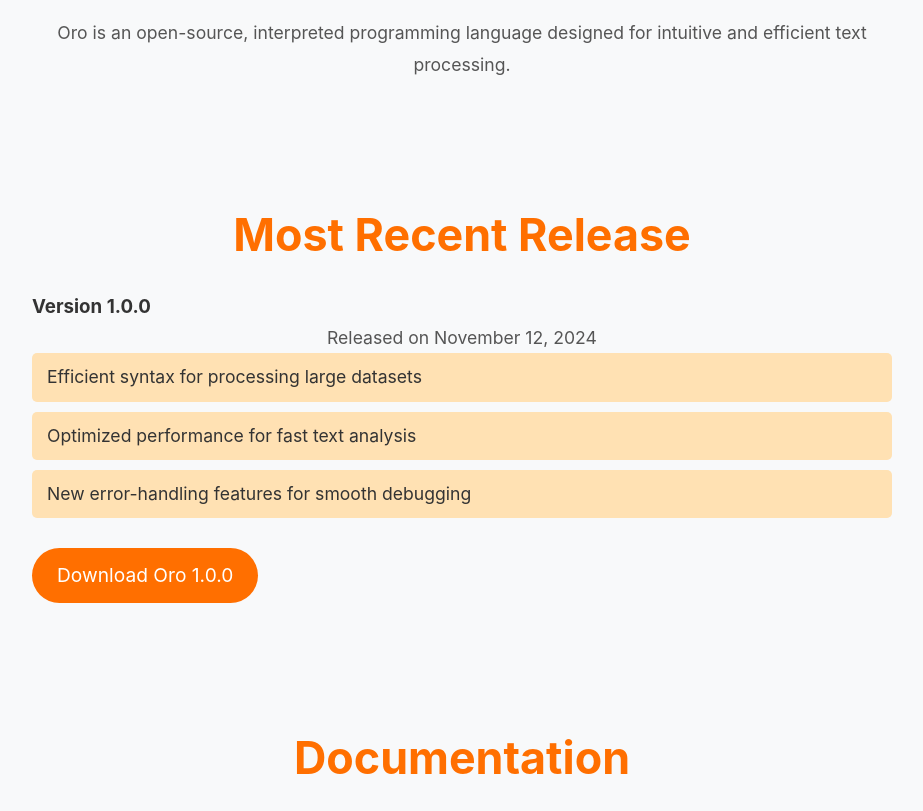
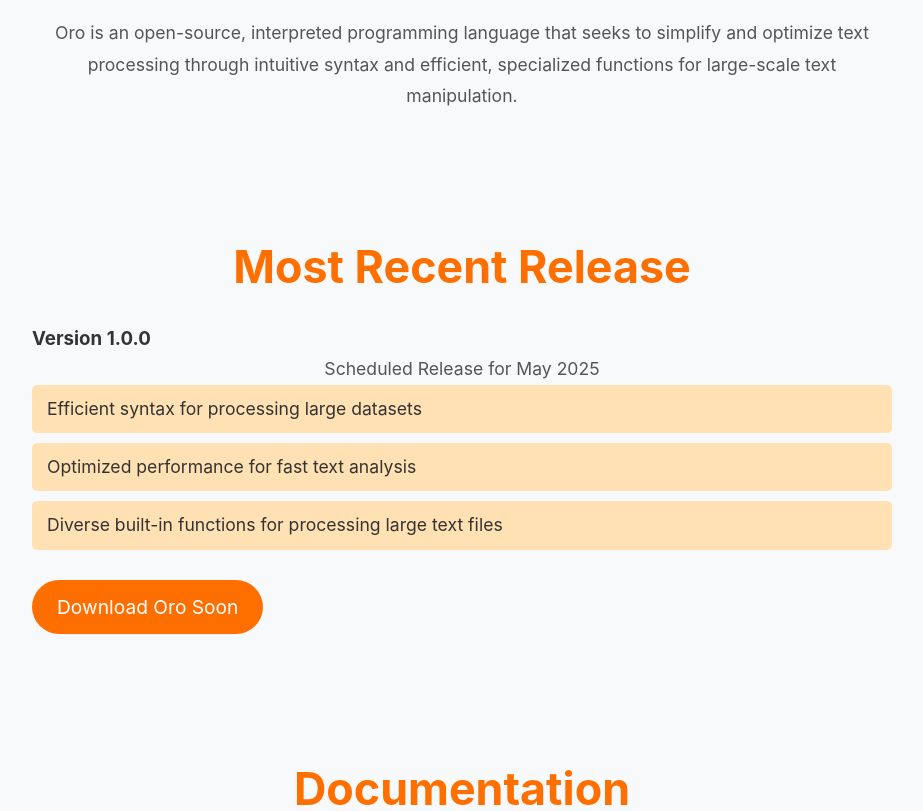
Before and after one commit to Nolan-McKenna/OroWeb, a plain HTML site: page index.html in a window 1280 px wide. Shown: the part 685-1496 px from the top of the page, without its empty margins (178-1101 px from the left). Drawn offline with Linux system fonts and the light colour scheme.

Commit message:
Update accuracy

```diff
--- a/index.html
+++ b/index.html
@@ -30,7 +30,7 @@
     <!-- About Section -->
     <section id="about">
         <h2>About Oro</h2>
-        <p>Oro is an open-source, interpreted programming language designed for intuitive and efficient text processing.</p>
+        <p>Oro is an open-source, interpreted programming language that seeks to simplify and optimize text processing through intuitive syntax and efficient, specialized functions for large-scale text manipulation.</p>
     </section>
 
     <!-- Latest Release Section -->
@@ -38,13 +38,13 @@
         <h2>Most Recent Release</h2>
         <div class="release-details">
             <h3>Version 1.0.0</h3>
-            <p>Released on November 12, 2024</p>
+            <p>Scheduled Release for May 2025</p>
             <ul>
                 <li>Efficient syntax for processing large datasets</li>
                 <li>Optimized performance for fast text analysis</li>
-                <li>New error-handling features for smooth debugging</li>
+                <li>Diverse built-in functions for processing large text files</li>
             </ul>
-            <a href="#" class="download-button">Download Oro 1.0.0</a>
+            <a href="#" class="download-button">Download Oro Soon</a>
         </div>
     </section>
 
@@ -65,7 +65,7 @@
 
     <!-- Footer -->
     <footer>
-        <p>© 2024 Oro Language | <a href="https://github.com/oro-lang">GitHub</a> | <a href="contact.html">Contact Us</a></p>
+        <p>© 2024 Oro Language | <a href="https://github.com/Nolan-McKenna/Oro">GitHub</a> | <a href="mailto:nolan.mckenna1@gmail.com">Contact Us</a></p>
     </footer>
 
     <script src="./scripts.js"></script>
```
